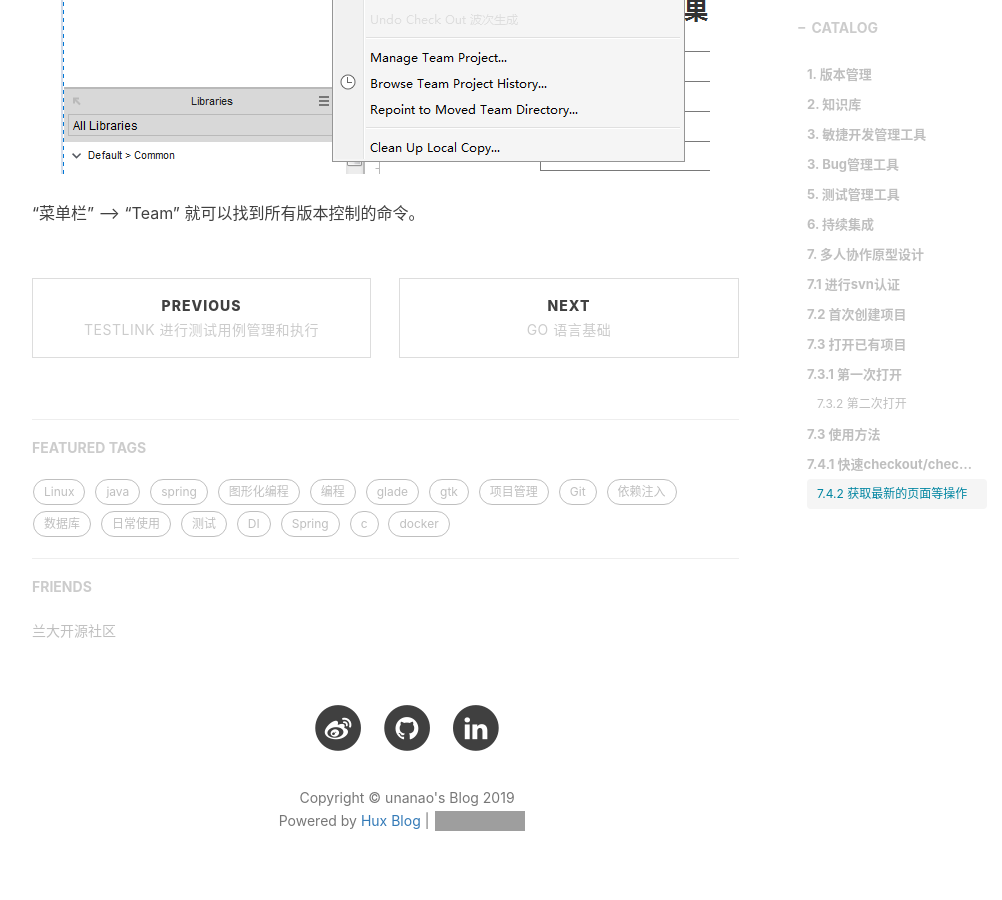
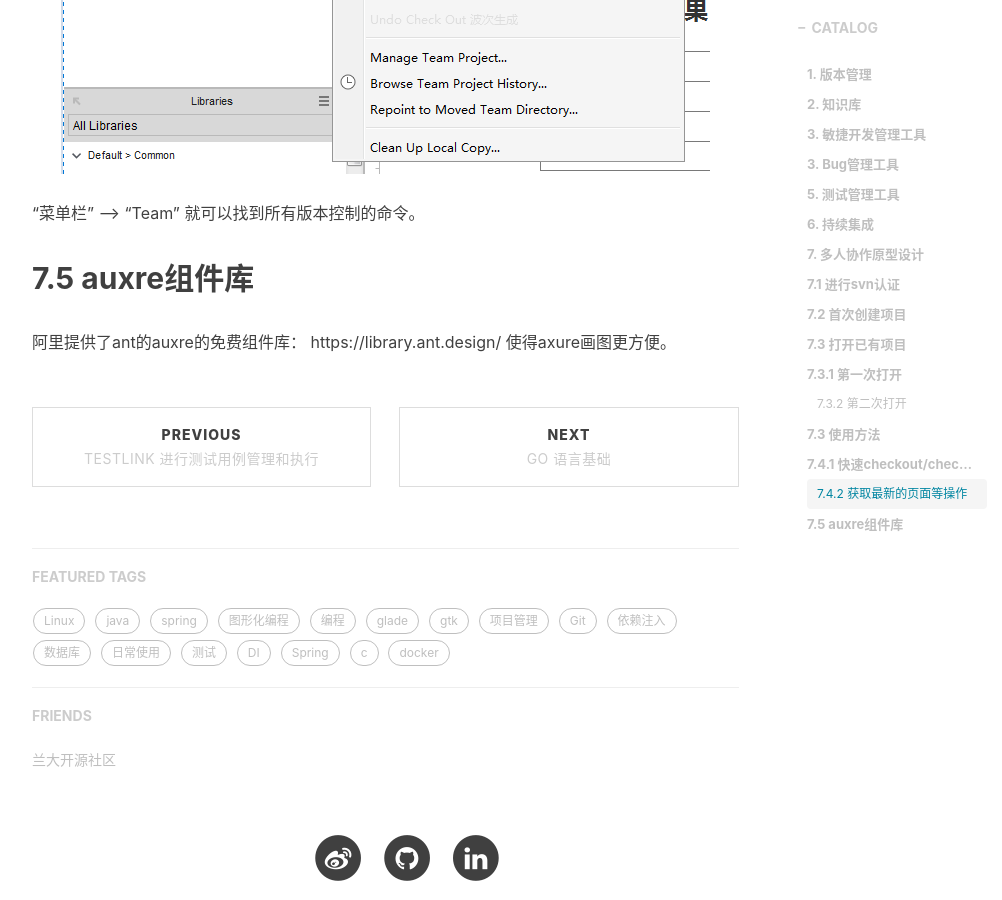
Before and after one commit to xuyumeng/xuyumeng.github.io, a Jekyll site: the page built from _posts/tools/2018-01-16-dev-tools.md, in a window 1280 px wide and 900 px high, scrolled down 5006 px. Shown: the whole window, without its empty margins (233-1235 px from the left). Built offline with Jekyll 4.4.1, drawn with Linux system fonts in a browser that asks for light colours; nearby versions of some CDN libraries; comment, search, counter and statistics services are not loaded; grey boxes are pictures that could not be loaded.

Commit message:
add ali ant for axure

```diff
--- a/_posts/tools/2018-01-16-dev-tools.md
+++ b/_posts/tools/2018-01-16-dev-tools.md
@@ -102,3 +102,7 @@
 #### 7.4.2 获取最新的页面等操作
 ![axure-version-control](/img/post/tools/dev-tools/axure-version-control.png)
 "菜单栏" —> "Team" 就可以找到所有版本控制的命令。
+
+## 7.5 auxre组件库
+阿里提供了ant的auxre的免费组件库： https://library.ant.design/
+使得axure画图更方便。
```
